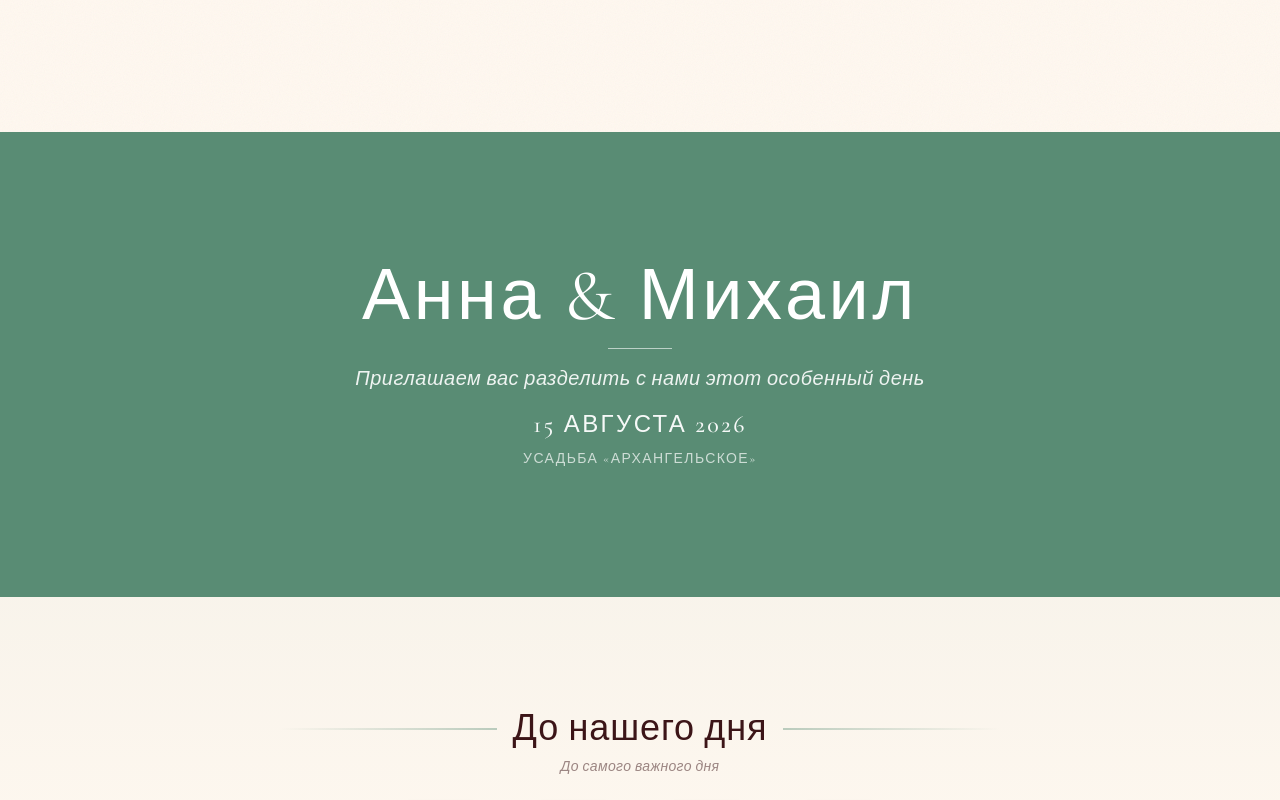
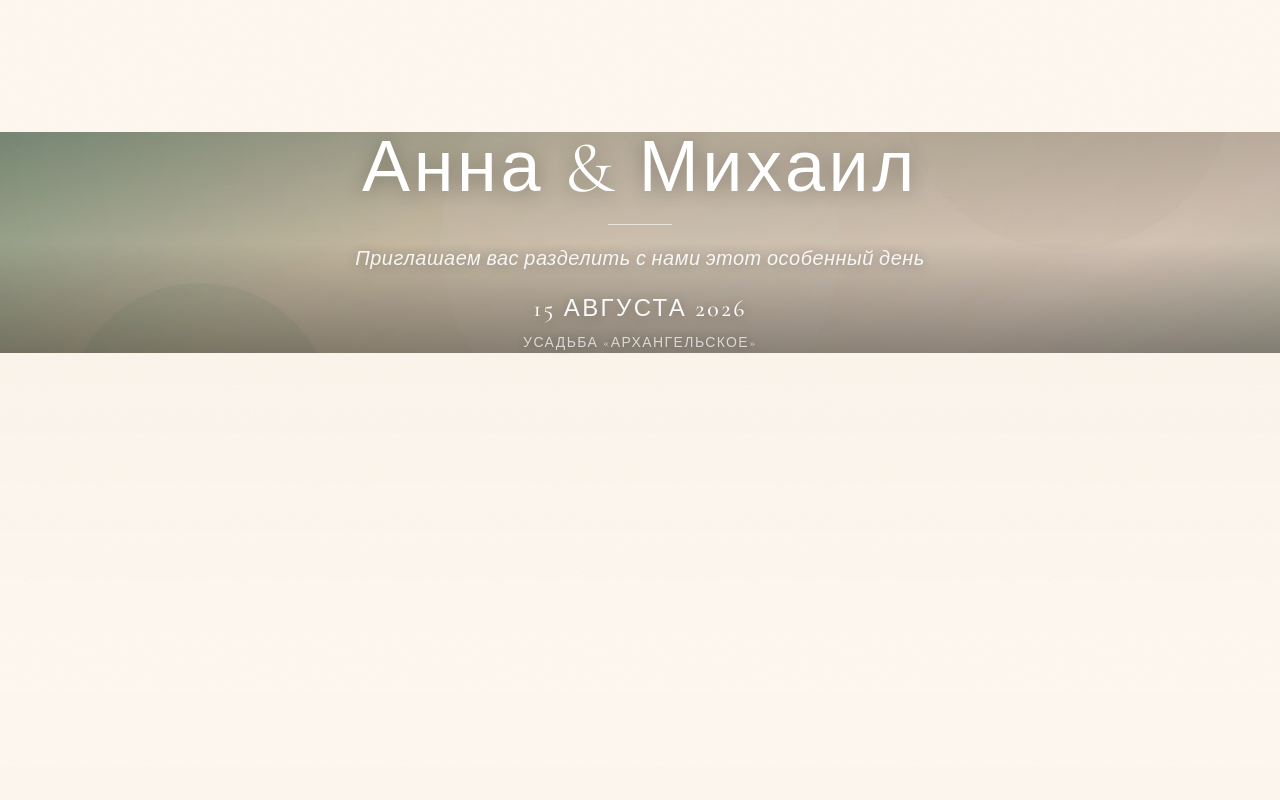
Before and after one commit to SyrexBlack/WeddingProject2-0, a Next.js app: page / in a window 1280 px wide. Shown: the top 800 px of the page. Built offline with nearby package versions, Linux system fonts and the light colour scheme.

Commit message:
fix: Hero fullscreen with photo background

```diff
--- a/src/components/sections/HeroSection.tsx
+++ b/src/components/sections/HeroSection.tsx
@@ -1,31 +1,76 @@
+'use client';
+
+import Image from 'next/image';
 import { heroData } from '@/lib/constants';
+import { ParallaxSection } from '@/components/ui/ParallaxSection';
+import heroDesktop from '../../../public/images/hero-desktop.jpg';
+import heroMobile from '../../../public/images/hero-mobile.jpg';
 
 /**
- * Hero section — solid alexandrite background with white text.
- * Clean, elegant, no photo background.
+ * Hero section — fullscreen with photo background, dark overlay, white text.
  */
 export function HeroSection() {
   return (
-    <section id="hero" className="bg-alexandrite py-24 md:py-32">
-      <div className="flex flex-col items-center text-center px-4">
-        <h1 className="text-4xl md:text-7xl font-calmius text-white tracking-wider">
+    <ParallaxSection id="hero" className="h-screen" speed={0.5}>
+      {/* Background hero images */}
+      <div className="absolute inset-0 z-0">
+        <Image
+          src={heroDesktop}
+          alt="Свадебное фото"
+          fill
+          priority
+          sizes="100vw"
+          quality={85}
+          placeholder="blur"
+          className="hidden md:block object-cover"
+        />
+        <Image
+          src={heroMobile}
+          alt="Свадебное фото"
+          fill
+          priority
+          sizes="100vw"
+          quality={85}
+          placeholder="blur"
+          className="md:hidden object-cover"
+        />
+      </div>
+
+      {/* Dark gradient overlay */}
+      <div className="absolute inset-0 bg-gradient-to-b from-black/20 via-black/10 to-black/40 z-[1]" />
+
+      {/* Text content — centered */}
+      <div className="relative z-10 h-full flex flex-col items-center justify-center text-center px-4">
+        <h1
+          className="text-4xl md:text-7xl font-calmius text-white tracking-wider"
+          style={{ textShadow: '0 2px 20px rgba(0,0,0,0.3)' }}
+        >
           {heroData.coupleNames}
         </h1>
 
-        <div className="w-16 h-[1px] bg-white/60 mx-auto my-4" />
+        <div className="w-16 h-[1px] bg-white/60 mx-auto my-5" />
 
-        <p className="text-sm md:text-xl text-white/90 italic tracking-wide whitespace-nowrap">
+        <p
+          className="text-sm md:text-xl text-white/90 italic tracking-wide whitespace-nowrap"
+          style={{ textShadow: '0 1px 12px rgba(0,0,0,0.3)' }}
+        >
           {heroData.invitationPhrase}
         </p>
 
-        <p className="text-lg md:text-2xl text-white/95 font-medium tracking-widest uppercase mt-4">
+        <p
+          className="text-lg md:text-2xl text-white/95 font-medium tracking-widest uppercase mt-5"
+          style={{ textShadow: '0 1px 12px rgba(0,0,0,0.3)' }}
+        >
           {heroData.date}
         </p>
 
-        <p className="text-sm text-white/70 tracking-widest uppercase mt-2">
+        <p
+          className="text-sm text-white/70 tracking-widest uppercase mt-2"
+          style={{ textShadow: '0 1px 8px rgba(0,0,0,0.3)' }}
+        >
           {heroData.venue}
         </p>
       </div>
-    </section>
+    </ParallaxSection>
   );
 }
```
